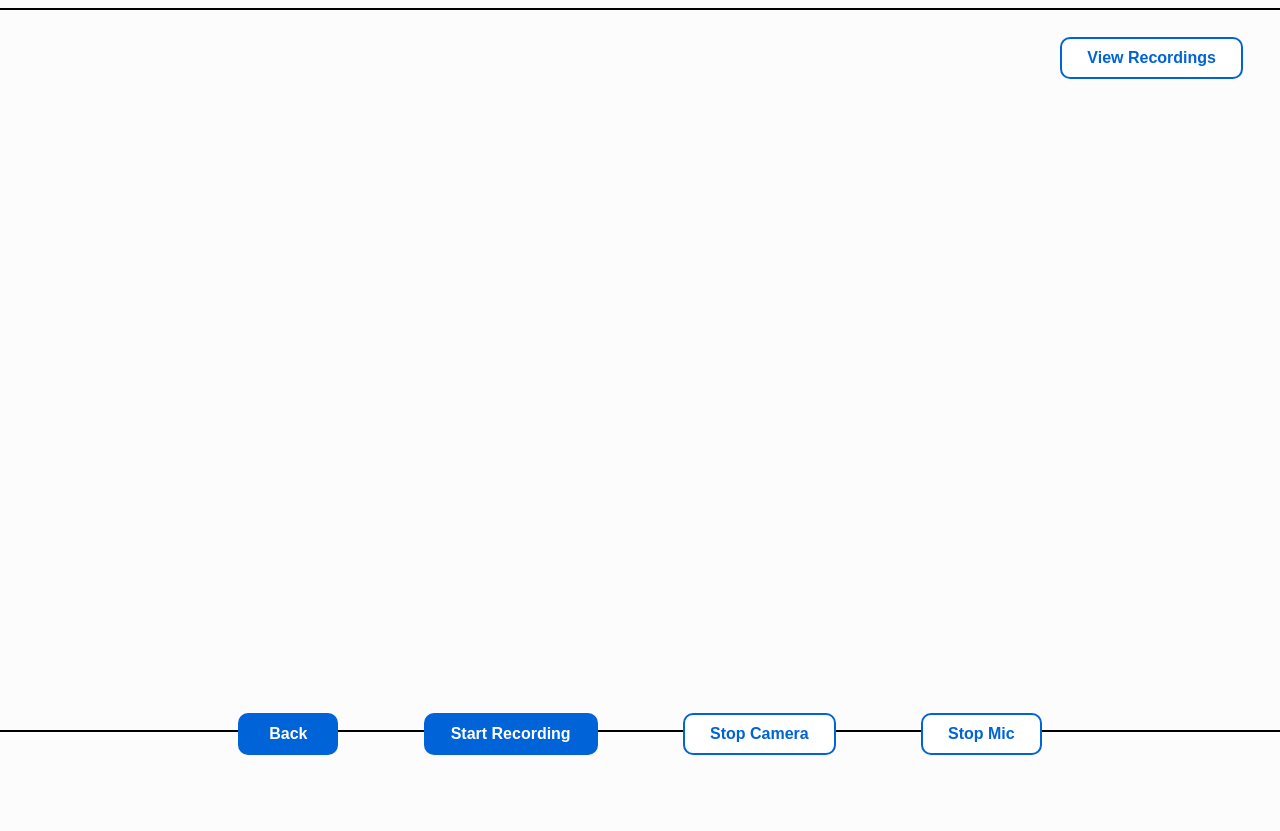
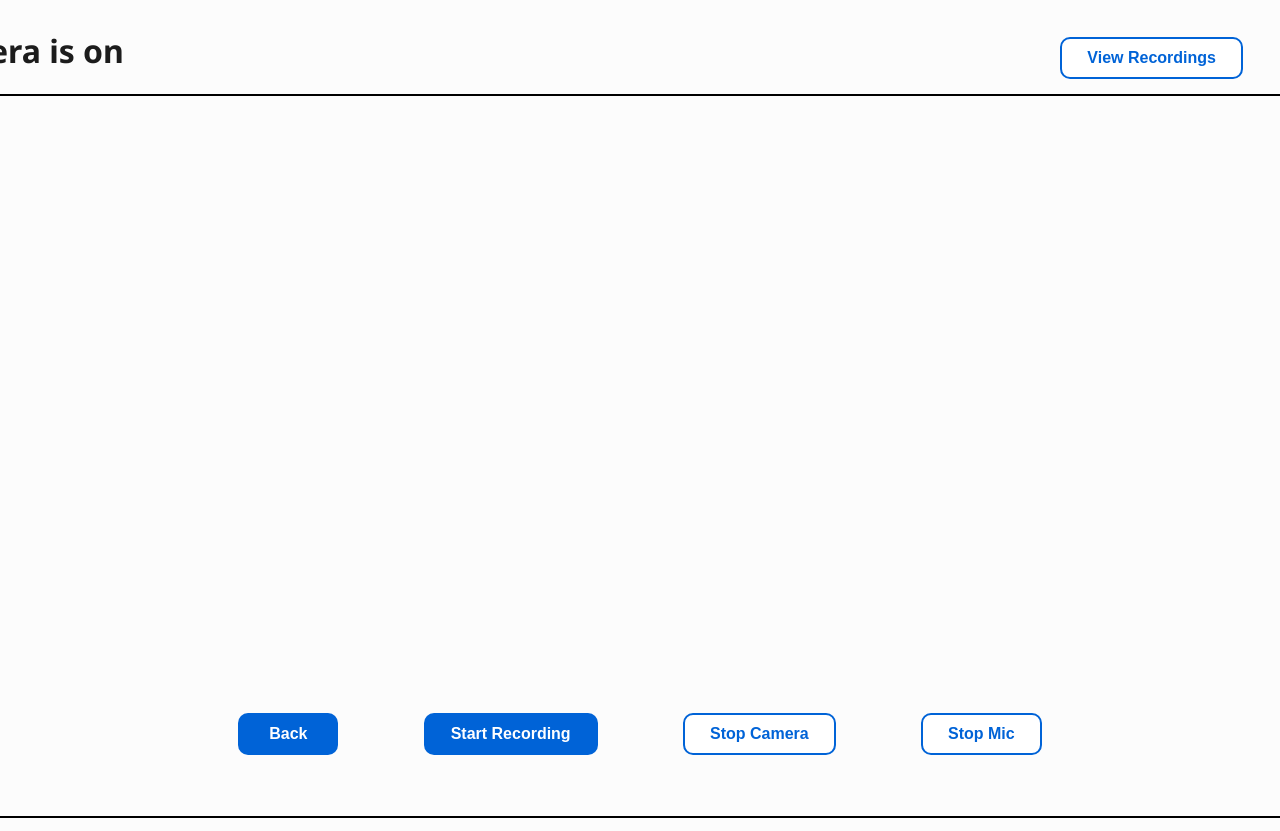
Before and after one commit to ojosproject/iris, a Next.js app: page /call in a window 1280 px wide. Shown: the top 831 px of the page. Before the commit the page ends 800 px from the top, so only its background shows below. Built offline with nearby package versions, Linux system fonts and the light colour scheme; no server answers.

Commit message:
fix(controls.tsx): added h1 to camera toggle

```diff
--- a/src/app/call/components/controls.tsx
+++ b/src/app/call/components/controls.tsx
@@ -100,10 +100,19 @@ const WebcamRecorder: React.FC = () => {
   const toggleCamera = () => {
     if (mediaRecorderRef.current?.stream) {
       const videoTracks = mediaRecorderRef.current.stream.getVideoTracks();
-      videoTracks.forEach((track) => {
-        track.enabled = !isCameraOn; // Toggle video track enabled state
-      });
-      setIsCameraOn(!isCameraOn);
+      if (isCameraOn) {
+        setIsCameraOn(false)
+        videoTracks.forEach((track) => {
+          track.enabled = false; // Toggle video track enabled state
+        });
+      }
+      else {
+        setIsCameraOn(true);
+        videoTracks.forEach((track) => {
+          track.enabled = true; // Toggle video track enabled state
+        });
+      }
+
     }
   };
 
@@ -119,13 +128,15 @@ const WebcamRecorder: React.FC = () => {
   return (
     <div>
       {/* Video element to display the webcam feed */}
-      {isCameraOn ? (<video
+      {isCameraOn ? (<>
+      <div className="container-center">
+        <h1>Camera is on</h1>
+      </div><video
         className={classes.video_container}
         ref={videoRef}
         autoPlay
         playsInline
-        muted={true}
-      />) :
+        muted={true} /></>) :
       <div className="container-center">
         <h1>Camera is not on</h1>
       </div>}
```
Also changed, not shown: package.json (+4 -4 lines).
